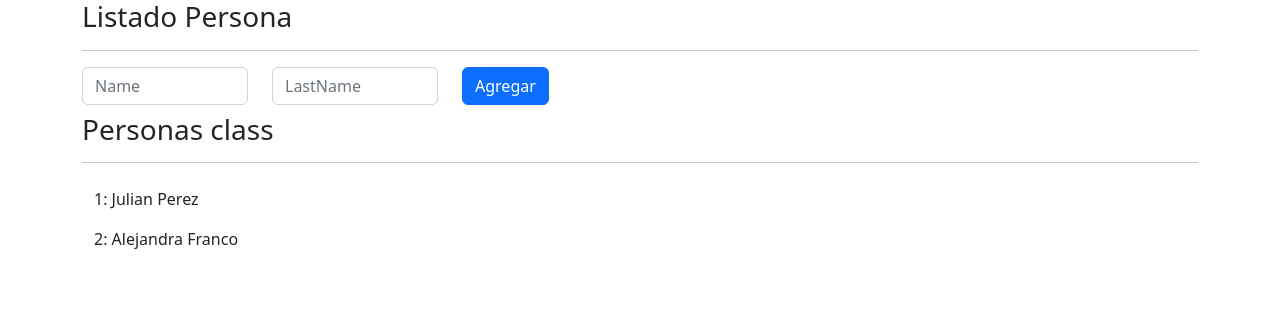
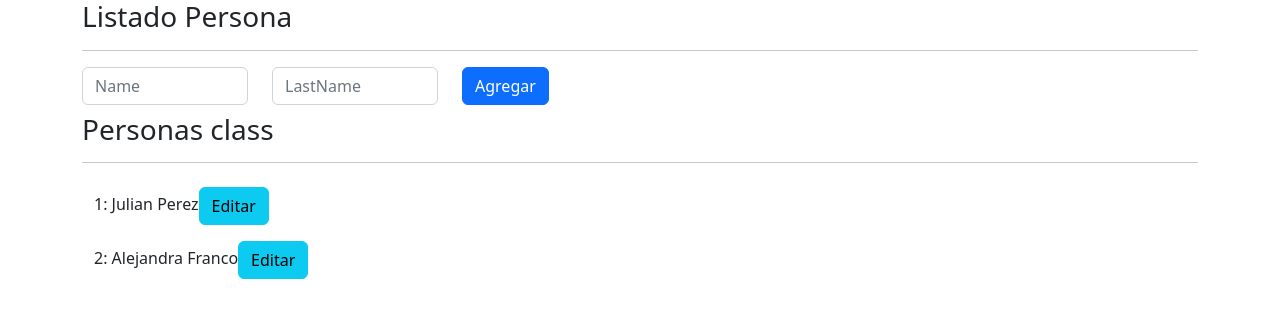
Before and after one commit to julianf-dev/angular-list-person, an Angular app: page / in a window 1280 px wide. Shown: the top 318 px of the page. Built offline with nearby package versions, Linux system fonts and the light colour scheme.

Commit message:
comunicacion entre componentes por medio de servicios

```diff
--- a/src/app/clases/PersonasServices/persona.services.ts
+++ b/src/app/clases/PersonasServices/persona.services.ts
@@ -1,4 +1,4 @@
-import { Injectable } from "@angular/core";
+import { EventEmitter, Injectable } from "@angular/core";
 import { Persona } from "src/app/persona.model";
 import { LogginService } from "../LogginServices/LoginServices.service";
 
@@ -7,6 +7,7 @@ export  class PersonaServices {
 
   constructor(private loginServices: LogginService){}
 
+  saludar = new EventEmitter<number>();
   personas: Persona[] =
   [
     new Persona('Julian','Perez'),
--- a/src/app/components/formulario/formulario.component.ts
+++ b/src/app/components/formulario/formulario.component.ts
@@ -16,6 +16,9 @@ export class FormularioComponent {
 
   constructor(private logginService: LogginService,
     private personaServices: PersonaServices) {
+      this.personaServices.saludar.subscribe(
+        (indice: number)=> alert(`el indice es ${indice}`)
+      )
   }
 
   /* nameInput = ''; */
--- a/src/app/components/persona/persona.component.html
+++ b/src/app/components/persona/persona.component.html
@@ -3,6 +3,13 @@
     <div>
       <span>{{ indice + 1 }}: </span>
       <span>{{ persona.nombre }} {{ persona.apellido }}</span>
+      <button
+      type="submit"
+      class="btn btn-info"
+      (click)="emitirSaludo()"
+      >
+        Editar
+      </button>
     </div>
     <!-- <div class="col-6">
       <h4>Personas con objetos</h4>
--- a/src/app/components/persona/persona.component.ts
+++ b/src/app/components/persona/persona.component.ts
@@ -1,4 +1,5 @@
 import { Component, Input } from '@angular/core';
+import { PersonaServices } from 'src/app/clases/PersonasServices/persona.services';
 import { Persona } from '../../persona.model';
 
 @Component({
@@ -13,4 +14,11 @@ export class PersonaComponent {
   @Input() indice: number;
   @Input() firstName: string;
 
+  constructor(private personaService: PersonaServices){
+
+  }
+
+  emitirSaludo(){
+    this.personaService.saludar.emit(this.indice)
+  }
 }
```
